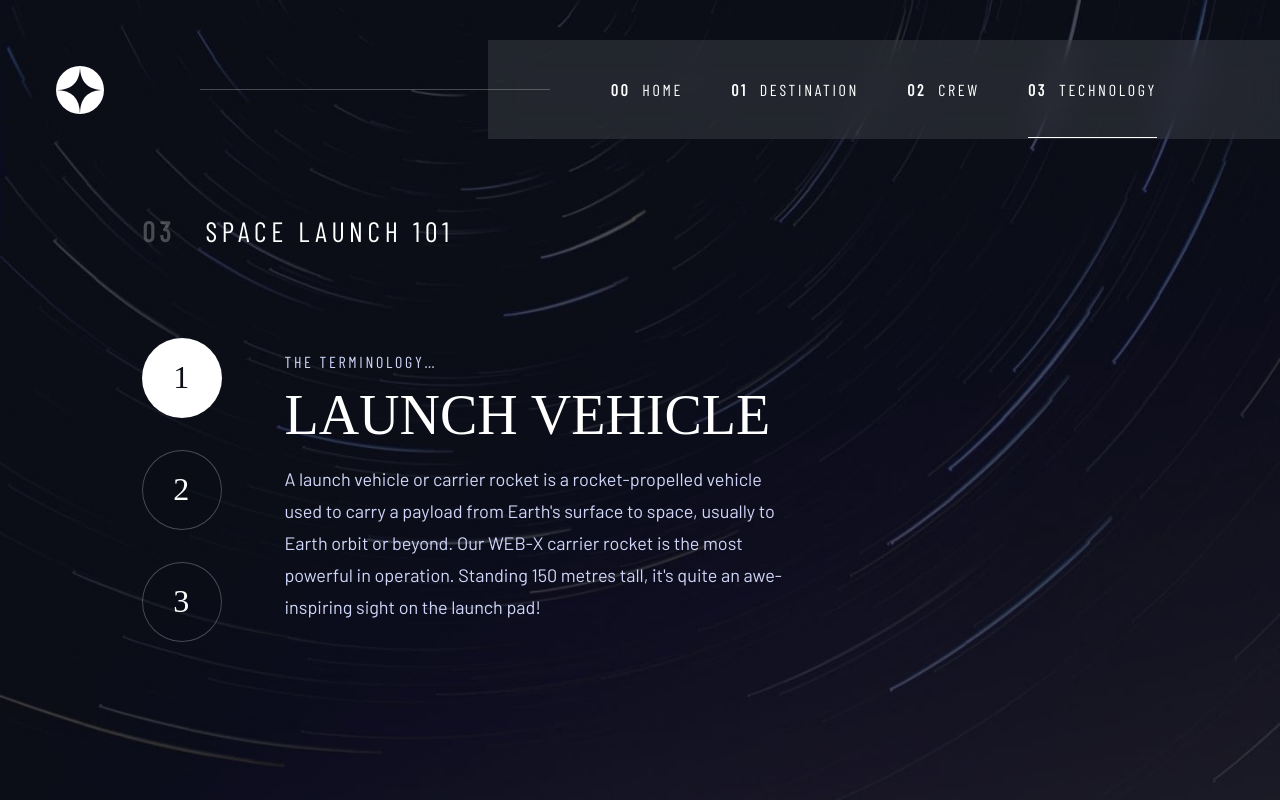
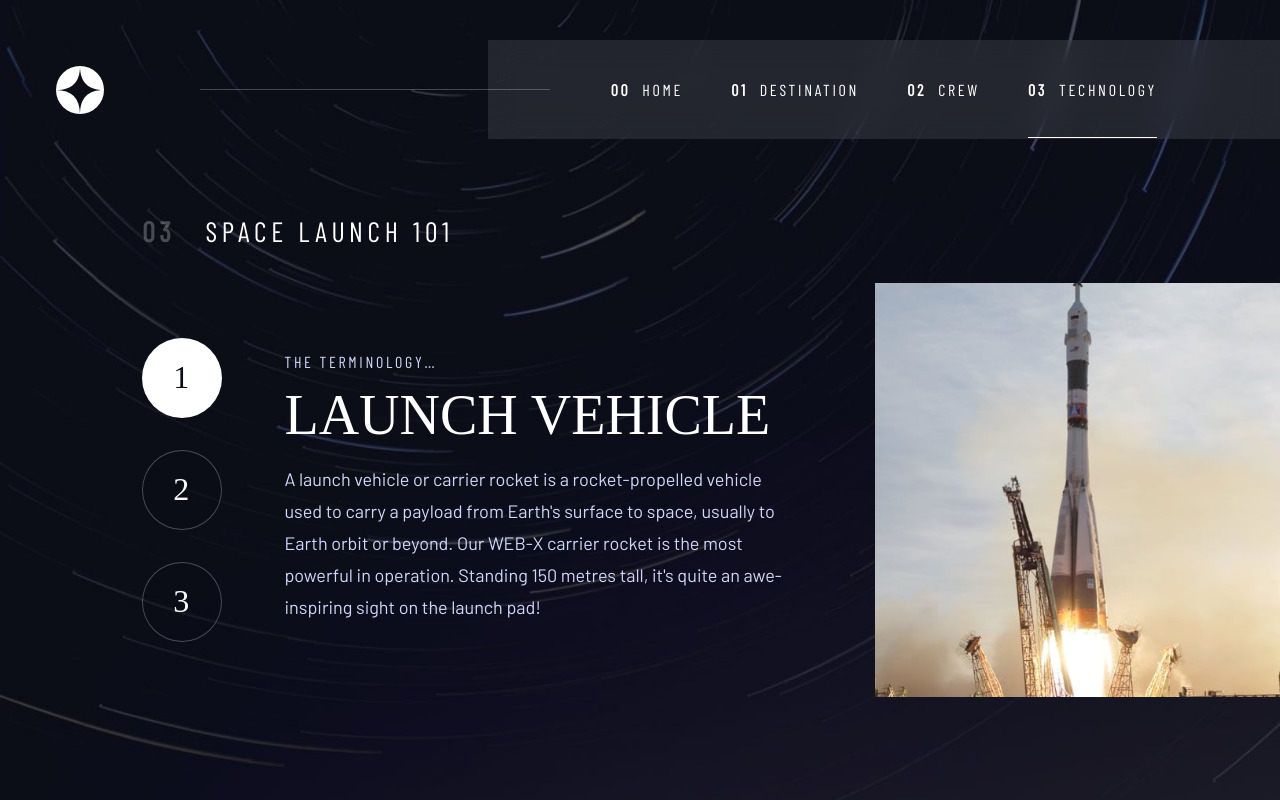
Before and after one commit to Aalish-Virani/Space-Tourism-WebApp, a React (Vite) app: page /technology in a window 1280 px wide. Built offline with nearby package versions, Linux system fonts and the light colour scheme; a web font is replaced by a local one.

Commit message:
fix technology component

```diff
--- a/src/Pages/Technology/Technology.jsx
+++ b/src/Pages/Technology/Technology.jsx
@@ -4,11 +4,10 @@ import NumberedSlider from "../../components/NumberedSlider/NumberedSlider";
 
 import { useNavigate, useParams } from "react-router-dom";
 
-const Technology = React.memo(({ data }) => {
+const Technology = React.memo ( ({ data }) => {
   const { id = "0" } = useParams();
 
   const technologies = [];
-  const backgroundImage = [];
 
   for (let index = 0; index < 3; index++) {
     technologies.push({
@@ -41,19 +40,21 @@ const Technology = React.memo(({ data }) => {
         </p>
       </article>
 
-      {/* mobile image */}
+{/* mobile image */}
       <picture
-        style={{ backgroundImage: `${data[id].images.landscape}` }}
+        style={{ backgroundImage: `url(${data[id].images.landscape})` }}
         className=" | order-2 w-full min-h-[170px] h-[24vh] mx-auto my-3 bg-cover bg-no-repeat bg-center | sm:min-h-[310px] sm:h-[30.25vh] |  md:mt-4 md:mb-3 | lg:hidden "
       ></picture>
 
-      {/* desktop image */}
+{/* desktop image */}
       <picture
-        style={{ backgroundImage: `${data[id].images.portrait}` }}
+        style={{ backgroundImage: `url(${data[id].images.portrait})` }}
         className="hidden  | lg:block w-full h-full   bg-contain bg-no-repeat bg-right lg:row-start-3 lg:row-end-11 lg:col-end-11 lg:col-span-4 lg:min-h-[350px] lg:max-h-[550px]"
       ></picture>
+
     </div>
   );
-});
+}
+)
 
 export default Technology;
```
